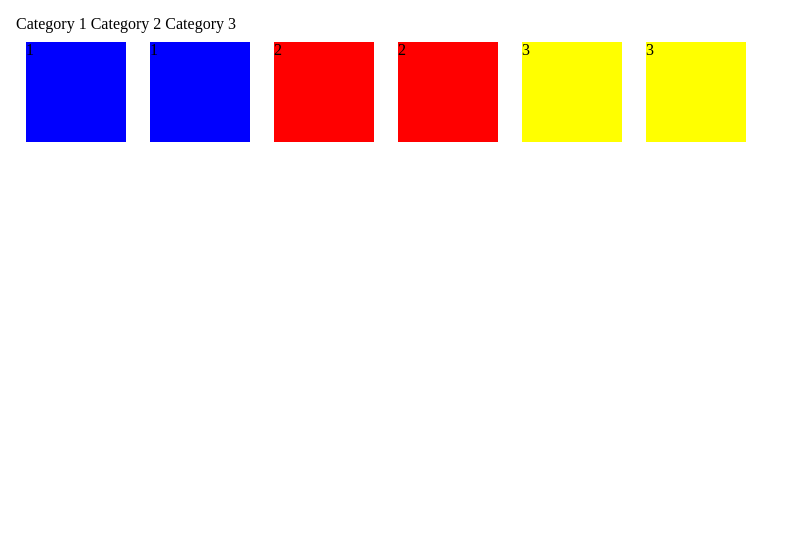
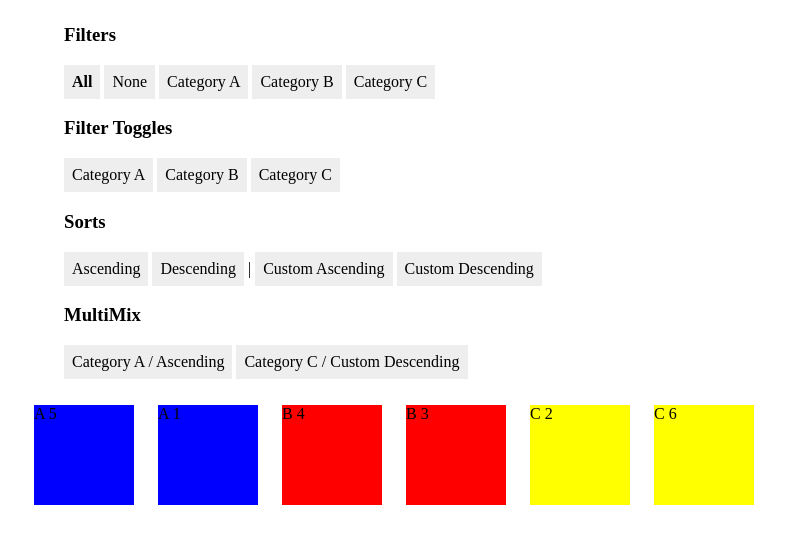
Before and after one commit to patrickkunka/mixitup, a website: page demo/index.html in a window 1280 px wide. Shown: the whole page, without its empty margins (0-801 px from the left). Drawn offline with Linux system fonts and the light colour scheme; files that its build step writes are made by us from their sources.

Commit message:
EOD commit

```diff
--- a/demo/index.html
+++ b/demo/index.html
@@ -6,18 +6,41 @@
     </head>
     <body>
         <menu>
-            <menuitem class="filter" data-filter=".cat-1">Category 1</menuitem>
-            <menuitem class="filter" data-filter=".cat-2">Category 2</menuitem>
-            <menuitem class="filter" data-filter=".cat-3">Category 3</menuitem>
+            <h3>Filters</h3>
+
+            <menuitem class="filter control" data-filter="all">All</menuitem>
+            <menuitem class="filter control" data-filter="none">None</menuitem>
+            <menuitem class="filter control" data-filter=".cat-1">Category A</menuitem>
+            <menuitem class="filter control" data-filter=".cat-2">Category B</menuitem>
+            <menuitem class="filter control" data-filter=".cat-3">Category C</menuitem>
+
+            <h3>Filter Toggles</h3>
+
+            <menuitem class="filter-toggle control" data-filter=".cat-1">Category A</menuitem>
+            <menuitem class="filter-toggle control" data-filter=".cat-2">Category B</menuitem>
+            <menuitem class="filter-toggle control" data-filter=".cat-3">Category C</menuitem>
+
+            <h3>Sorts</h3>
+
+            <menuitem class="sort control" data-sort="default:asc">Ascending</menuitem>
+            <menuitem class="sort control" data-sort="default:desc">Descending</menuitem> |
+
+            <menuitem class="sort control" data-sort="order:asc">Custom Ascending</menuitem>
+            <menuitem class="sort control" data-sort="order:desc">Custom Descending</menuitem>
+
+            <h3>MultiMix</h3>
+
+            <menuitem class="multi-mix control" data-filter=".cat-1" data-sort="default:asc">Category A / Ascending</menuitem>
+            <menuitem class="multi-mix control" data-filter=".cat-3" data-sort="order:desc">Category C / Custom Descending</menuitem>
         </menu>
 
         <section class="sandbox">
-            <div class="mix cat-1">1</div>
-            <div class="mix cat-1">1</div>
-            <div class="mix cat-2">2</div>
-            <div class="mix cat-2">2</div>
-            <div class="mix cat-3">3</div>
-            <div class="mix cat-3">3</div>
+            <div class="mix cat-1" data-order="5">A 5</div>
+            <div class="mix cat-1" data-order="1">A 1</div>
+            <div class="mix cat-2" data-order="4">B 4</div>
+            <div class="mix cat-2" data-order="3">B 3</div>
+            <div class="mix cat-3" data-order="2">C 2</div>
+            <div class="mix cat-3" data-order="6">C 6</div>
         </section>
 
         <script src="../dist/mixitup.js"></script>
--- a/demo/styles.css
+++ b/demo/styles.css
@@ -1,55 +1,16 @@
-html, body, div, span, applet, object, iframe,
-h1, h2, h3, h4, h5, h6, p, blockquote, pre,
-a, abbr, acronym, address, big, cite, code,
-del, dfn, em, img, ins, kbd, q, s, samp,
-small, strike, strong, sub, sup, tt, var,
-b, u, i, center,
-dl, dt, dd, ol, ul, li,
-fieldset, form, label, legend,
-table, caption, tbody, tfoot, thead, tr, th, td,
-article, aside, canvas, details, embed,
-figure, figcaption, footer, header, hgroup,
-menu, nav, output, ruby, section, summary,
-time, mark, audio, video {
-    margin: 0;
-    padding: 0;
-    border: 0;
-    font-size: 100%;
-    font: inherit;
-    vertical-align: baseline;
-}
-/* HTML5 display-role reset for older browsers */
-article, aside, details, figcaption, figure,
-footer, header, hgroup, menu, nav, section {
-    display: block;
-}
-body {
-    line-height: 1;
-}
-ol, ul {
-    list-style: none;
-}
-blockquote, q {
-    quotes: none;
-}
-blockquote:before, blockquote:after,
-q:before, q:after {
-    content: '';
-    content: none;
-}
-table {
-    border-collapse: collapse;
-    border-spacing: 0;
-}
-
 body {
     padding: 1rem;
 }
 
-*,
-*:before,
-*:after {
-    box-sizing: border-box;
+.control {
+    cursor: pointer;
+    display: inline-block;
+    padding: .5rem;
+    background: #eee;
+}
+
+.control.active {
+    font-weight: bold;
 }
 
 .mix {
```
Also changed, not shown: src/mixer.js (+64 -33 lines), dist/mixitup.js, dist/mixitup.min.js.
